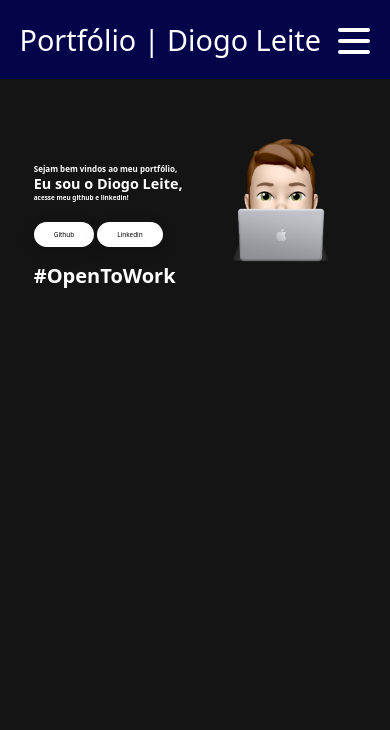
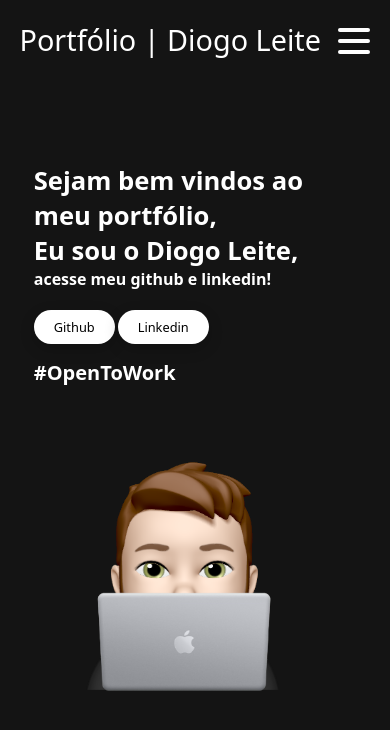
Before and after one commit to diogoleite87/Portfolio-DiogoLeite-React, a React (Vite) app: page / in a window 390 px wide. Shown: the top 730 px of the page. Built offline with nearby package versions, Linux system fonts and the light colour scheme.

Commit message:
bug fix css

```diff
--- a/src/Pages/Projects.tsx
+++ b/src/Pages/Projects.tsx
@@ -1,9 +1,9 @@
-import Aaaa from '../components/Projects'
+import ContainerProjects from '../components/Projects'
 
 function Projects() {
     return (
         <>
-            <Aaaa/>
+            <ContainerProjects/>
         </>
 
     )
--- a/src/components/Navbar/styles.ts
+++ b/src/components/Navbar/styles.ts
@@ -48,7 +48,10 @@ export const Nav = styled.nav`
   /* color: #fff; */
   align-items: center;
   position: relative;
-  background: #04044a;
+  /* background: #04044a; */
+  /* background: black; */
+  border-bottom-left-radius: 20px;
+  border-bottom-right-radius: 20px;
 
   @media (max-width: 678px) {
     width: 100vw;
--- a/src/components/Presentation/style.css
+++ b/src/components/Presentation/style.css
@@ -83,24 +83,30 @@
 
 @media (max-width: 500px) {
     .title-presentation h3 {
-        font-size: 0.5em;
+        font-size: 1.6em;
     }
 
     .title-presentation h2 {
-        font-size: 0.9em;
+        font-size: 1.6em;
     }
 
     .title-presentation h4 {
-        font-size: 0.4em;
+        font-size: 1em;
     }
     .container-presentation a {
-        font-size: 0.4em;
+        font-size: 0.8em;
         margin-right: 3px;
     }
 
     .container-presentation img {
-        width: 150px;
-        height: 150px;
+        width: 300px;
+        height: 280px;
         margin-top: 5vh;
+        display: flex;
+        justify-content: center;
+        align-items: center;
+    }
+    .container-presentation {
+        display: block;
     }
 }
```
